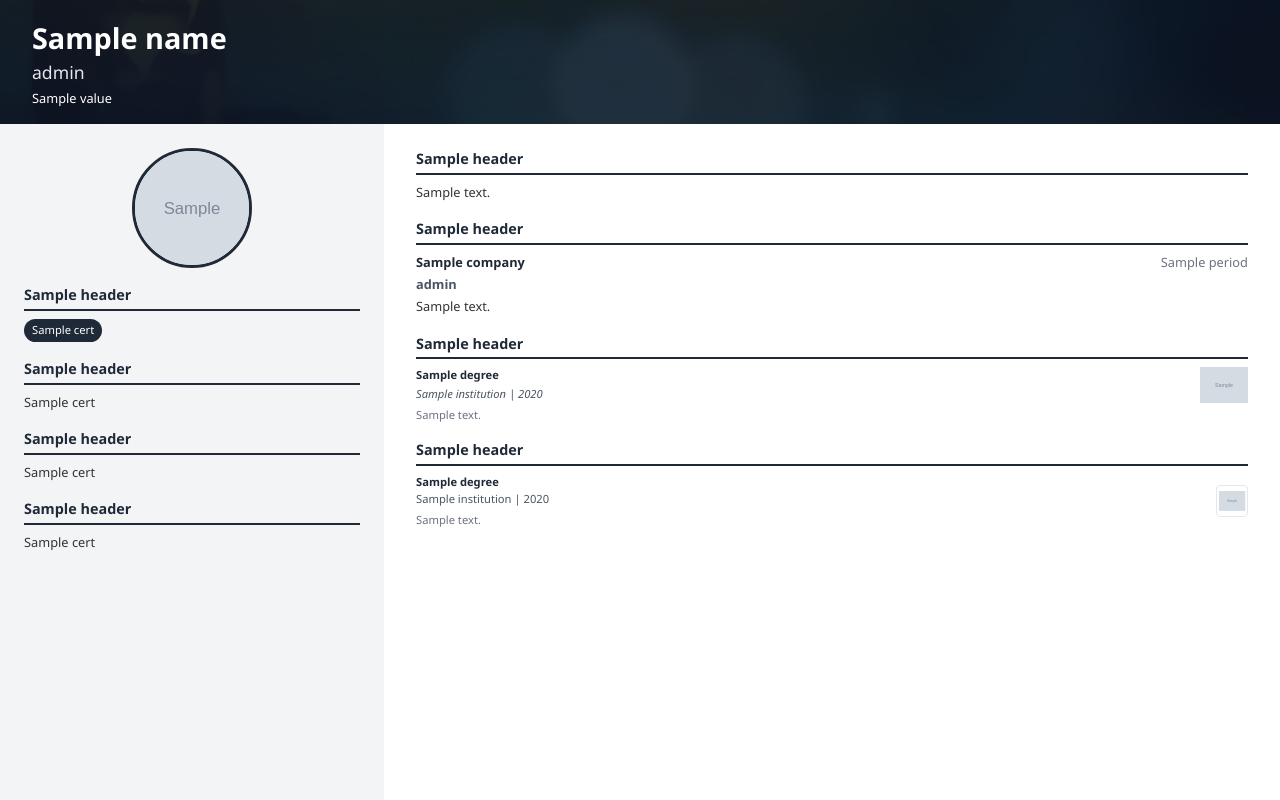
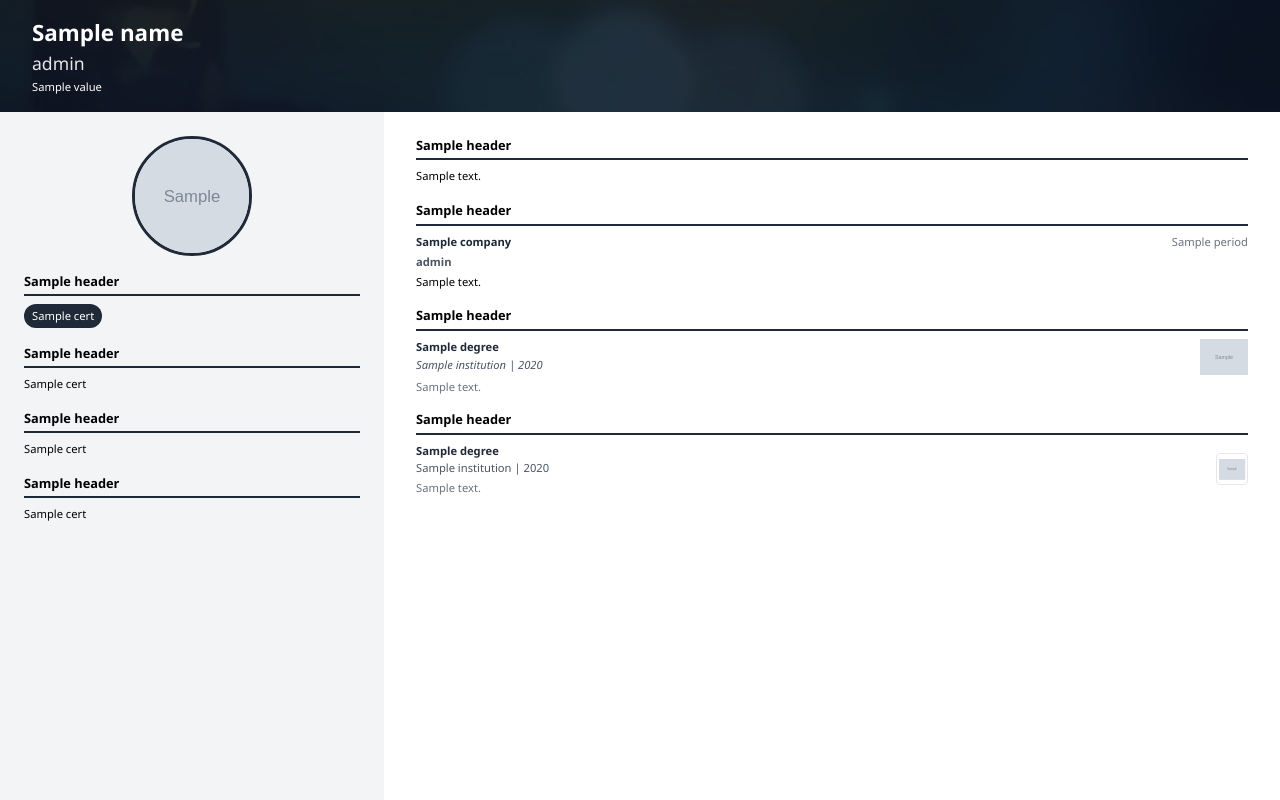
Before and after one commit to matmarqs/weasy-cv, a Python web app: template templates/resume.html in a window 1280 px wide. Run offline with Jinja, Linux system fonts and the light colour scheme; the template is opened without the code that fills it: most values are stand-ins (such as "Sample title", 1, 10 or a date in 2020); grey boxes marked "Sample" are stand-in pictures.

Commit message:
Auditoria no CSS de global.css e alguns componentes

```diff
--- a/templates/components/header.html
+++ b/templates/components/header.html
@@ -8,7 +8,6 @@
 
 <style>
   .header {
-    background-color: var(--color-primary);
     background-image: url('assets/img/background.png');
     background-size: cover;
     background-position: center;
--- a/templates/components/sections/skills.html
+++ b/templates/components/sections/skills.html
@@ -21,7 +21,5 @@
     color: var(--color-white);
     padding: var(--spacing-xs) var(--spacing-sm);
     border-radius: var(--border-radius-md);
-    font-size: var(--font-size-xs);
-    white-space: nowrap;
   }
 </style>
--- a/templates/components/sidebar.html
+++ b/templates/components/sidebar.html
@@ -14,7 +14,6 @@
     width: 30%;
     background-color: var(--color-background-sidebar);
     padding: var(--spacing-lg);
-    overflow: hidden;
   }
 
   #photo {
--- a/templates/global.css
+++ b/templates/global.css
@@ -12,7 +12,7 @@
   --font-size-sm: 0.8rem;
   --font-size-md: 0.9rem;
   --font-size-lg: 1.1rem;
-  --font-size-xl: 1.8rem;
+  --font-size-xl: 1.4rem;
 
   /* Espaçamentos */
   --spacing-xs: 0.2rem;
@@ -48,9 +48,8 @@ body {
   display: flex;
   flex-direction: column;
   font-family: 'Segoe UI', Tahoma, Geneva, Verdana, sans-serif;
-  font-size: var(--font-size-sm);
+  font-size: var(--font-size-xs);
   line-height: 1.5;
-  color: #333333;
 }
 
 /* Classes utilitárias */
@@ -65,18 +64,15 @@ body {
 }
 
 .section h3 {
-  color: var(--color-primary);
   border-bottom: 2px solid var(--color-primary);
   padding-bottom: var(--spacing-xs);
   margin-bottom: var(--spacing-sm);
-  font-size: var(--font-size-md);
+  font-size: var(--font-size-sm);
 }
 
 .flex-header {
   display: flex;
   justify-content: space-between;
-  align-items: flex-start;
-  gap: var(--spacing-md);
   margin-bottom: var(--spacing-xs);
 }
 
--- a/templates/resume.html
+++ b/templates/resume.html
@@ -18,7 +18,6 @@
     .content {
       width: 70%;
       padding: var(--spacing-lg) var(--spacing-xl);
-      overflow: auto;
     }
   </style>
 {% endblock %}
```
